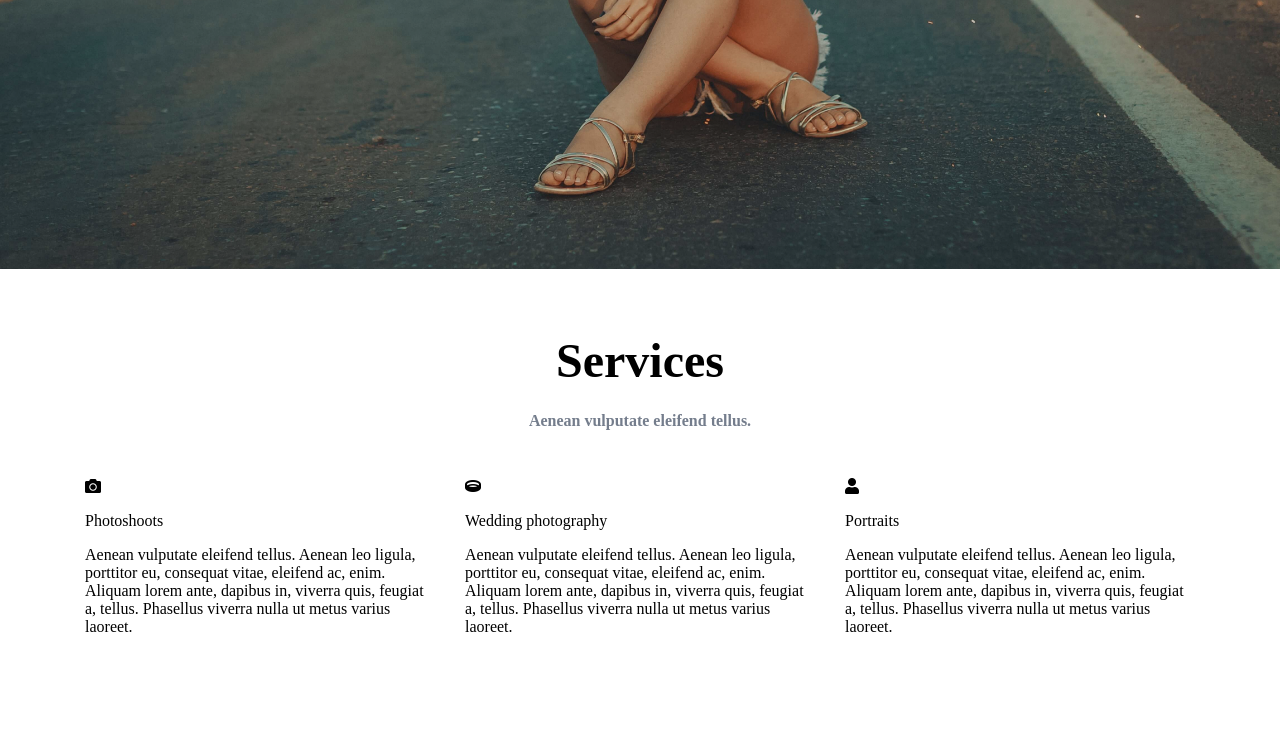
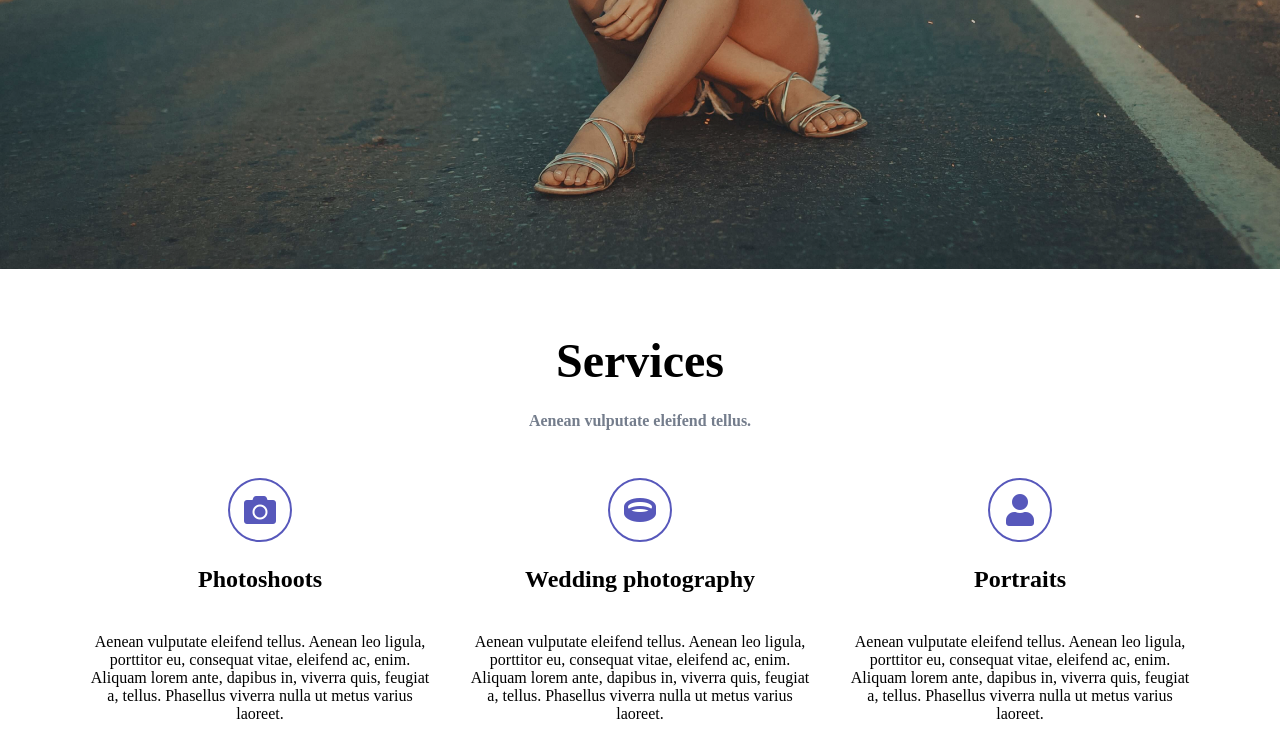
Before and after one commit to sylwiadras/taskrunner-project, a website: page index.html in a window 1280 px wide. Shown: the part 531-1270 px from the top of the page. Before the commit the page ends 1183 px from the top, so only its background shows below. Drawn offline with Linux system fonts and the light colour scheme.

Commit message:
Add services css

```diff
--- a/index.html
+++ b/index.html
@@ -67,7 +67,7 @@
             </h3>
             <div class="container">
                 <div class="row">
-                    <div class="col-lg-4">
+                    <div class="col-lg-4 services-column">
                         <div class="services-icon">
                             <i class="fas fa-camera"></i>
                         </div>
@@ -78,7 +78,7 @@
                             Aenean vulputate eleifend tellus. Aenean leo ligula, porttitor eu, consequat vitae, eleifend ac, enim. Aliquam lorem ante, dapibus in, viverra quis, feugiat a, tellus. Phasellus viverra nulla ut metus varius laoreet.
                         </p>
                     </div>
-                    <div class="col-lg-4">
+                    <div class="col-lg-4 services-column">
                         </h3>
                         <div class="services-icon">
                             <i class="fas fa-ring"></i>
@@ -90,7 +90,7 @@
                             Aenean vulputate eleifend tellus. Aenean leo ligula, porttitor eu, consequat vitae, eleifend ac, enim. Aliquam lorem ante, dapibus in, viverra quis, feugiat a, tellus. Phasellus viverra nulla ut metus varius laoreet.
                         </p>
                     </div>
-                    <div class="col-lg-4">
+                    <div class="col-lg-4 services-column">
                         <div class="services-icon">
                             <i class="fas fa-user"></i>
                         </div>
--- a/sass/style.scss
+++ b/sass/style.scss
@@ -114,3 +114,30 @@ body {
     color: #fff;
     font-size: 1.5em;
 }
+
+/* Services */
+
+.services-column {
+    display: flex;
+    flex-direction: column;
+    justify-content: center;
+    align-items: center;
+}
+
+.services-icon {
+    font-size: 2em;
+    width: 2em;
+    height: 2em;
+    background-color: #fff;
+    color: #5758BB;
+    border: #5758BB solid 2px;
+    border-radius: 50%;
+    display: flex;
+    align-items: center;
+    justify-content: center;
+}
+
+.services p:first-of-type {
+    font-weight: bold;
+    font-size: 1.5em;
+}
```
Also changed, not shown: css/style.css, 1 other file.
